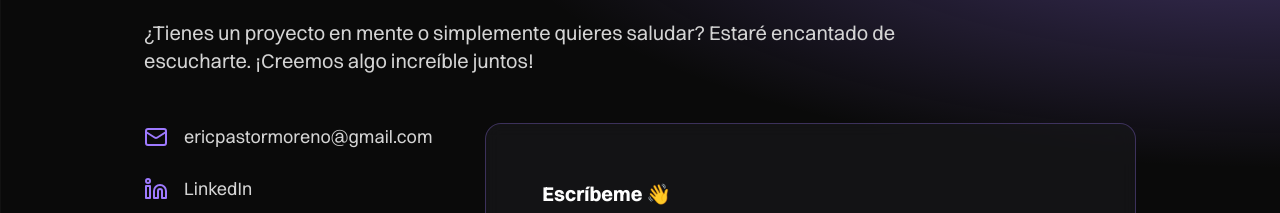
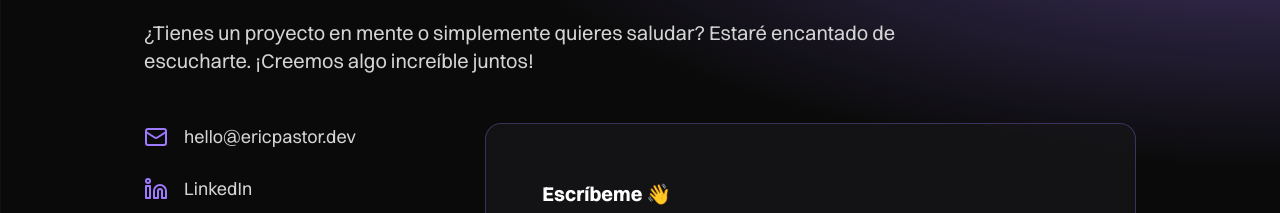
Before and after one commit to ericpastorm/mi-portfolio, a Next.js app: page / in a window 1280 px wide. Shown: the part 2520-2733 px from the top of the page. Built offline with nearby package versions, Linux system fonts and the light colour scheme; no server answers.

Commit message:
Added new mail

```diff
--- a/app/page.tsx
+++ b/app/page.tsx
@@ -88,7 +88,7 @@ export default function HomePage() {
               <Linkedin className="h-6 w-6 text-white/60 transition-all duration-300 group-hover:scale-110 group-hover:text-[rgb(var(--accent))]" />
             </motion.a>
             <motion.a
-              href="mailto:ericpastormoreno@gmail.com"
+              href="mailto:hello@ericpastor.dev"
               target="_blank"
               className="group flex h-12 w-12 items-center justify-center rounded-full border border-white/20 bg-transparent transition-all duration-300 hover:border-[rgb(var(--accent))] hover:bg-[rgb(var(--accent))]/10"
               variants={iconVariants}
@@ -203,7 +203,7 @@ export default function HomePage() {
             <div className="lg:col-span-1 space-y-6">
               <div className="flex items-center gap-4">
                 <Mail className="h-6 w-6 text-[rgb(var(--accent))]" />
-                <a href="mailto:ericpastormoreno@gmail.com" className="text-lg text-neutral-300 hover:text-white transition-colors">ericpastormoreno@gmail.com</a>
+                <a href="mailto:hello@ericpastor.dev" className="text-lg text-neutral-300 hover:text-white transition-colors">hello@ericpastor.dev</a>
               </div>
               <div className="flex items-center gap-4">
                 <Linkedin className="h-6 w-6 text-[rgb(var(--accent))]" />
@@ -270,7 +270,7 @@ export default function HomePage() {
                 <Linkedin className="h-6 w-6" />
               </a>
               <a
-                href="mailto:ericpastormoreno@gmail.com"
+                href="mailto:hello@ericpastor.dev"
                 aria-label="Email"
                 className="text-neutral-400 hover:text-white transition-colors"
               >
```
